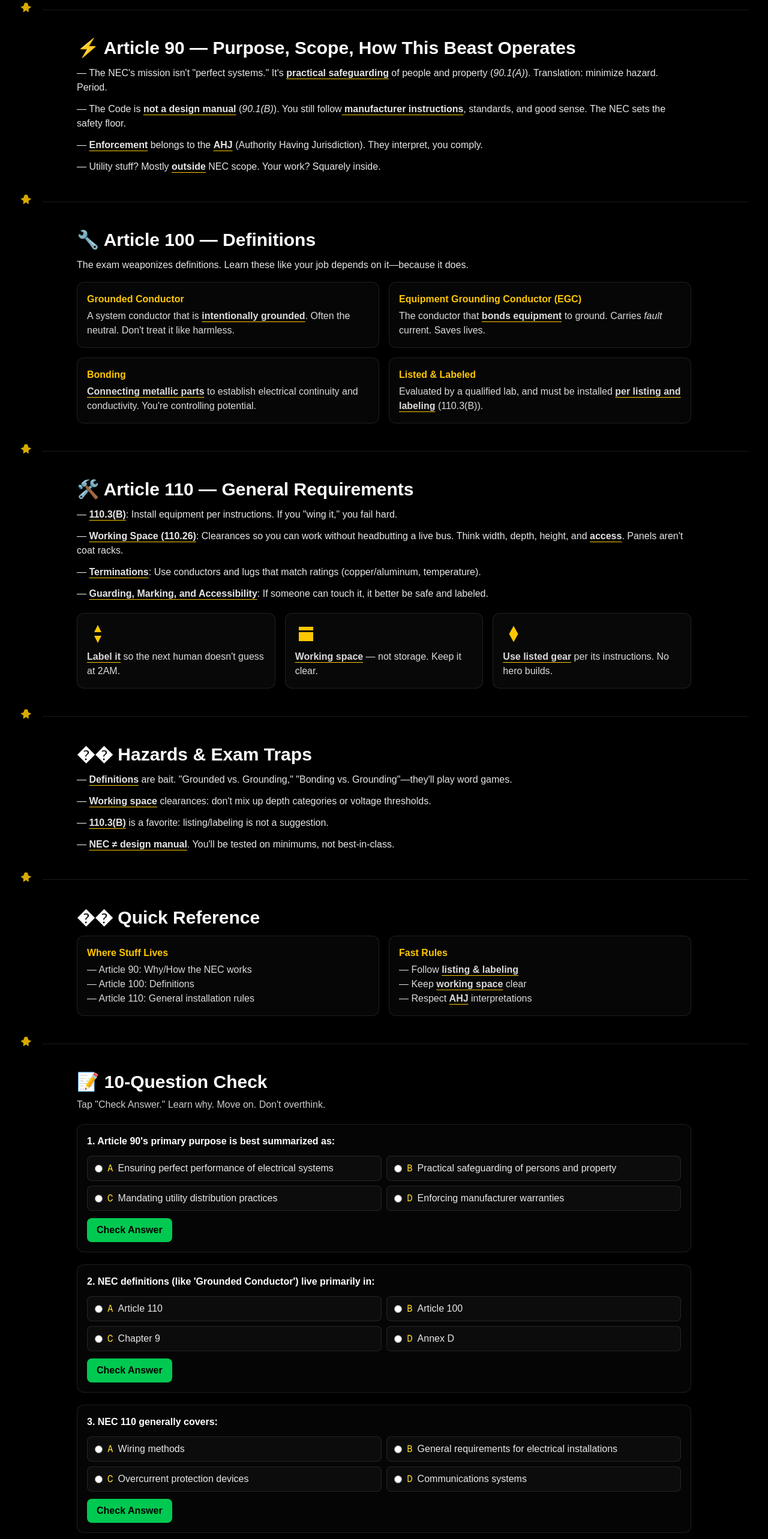
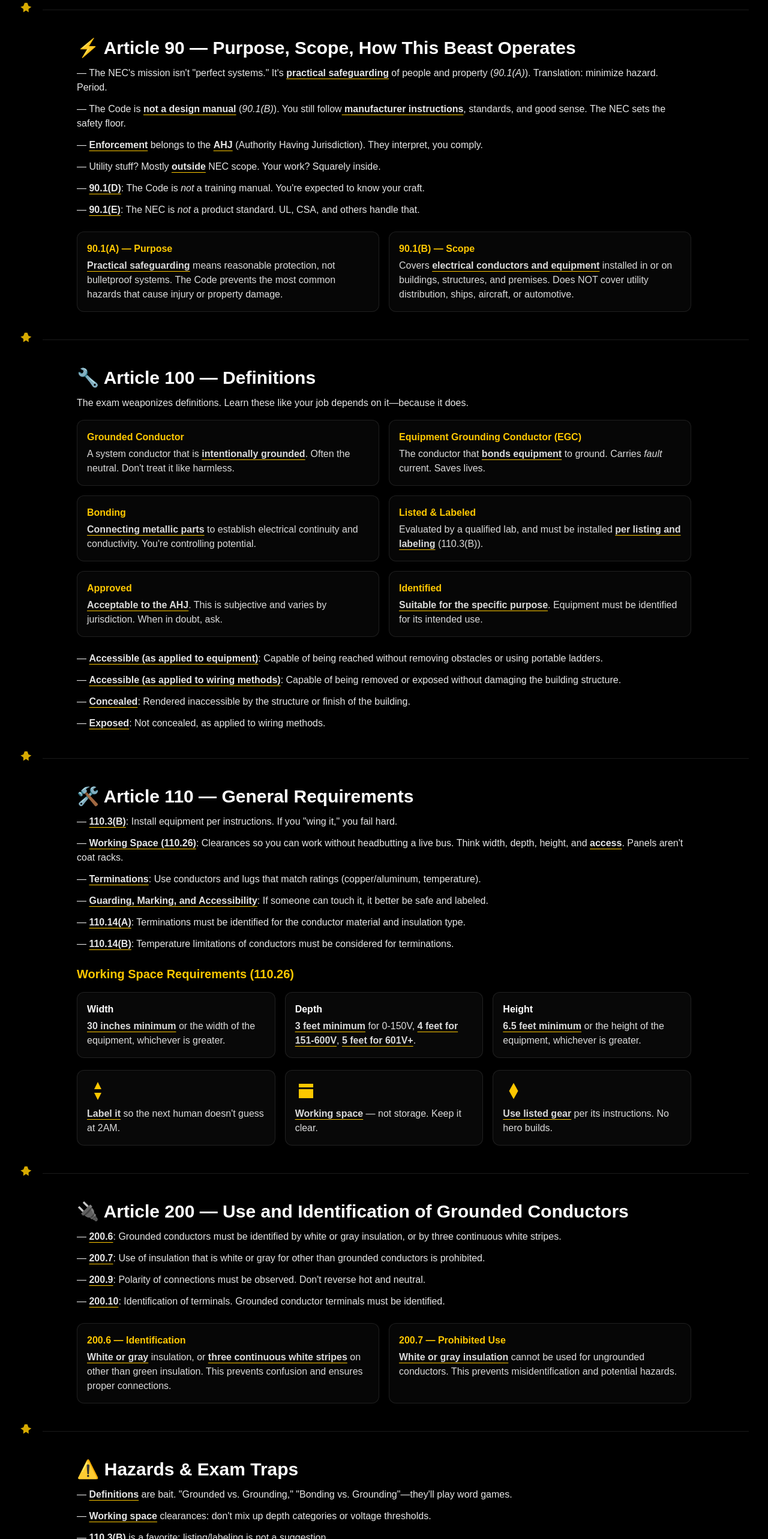
Before and after one commit to tommythorne/ohmwork-guide, a Next.js app: page /modules/module-01 in a window 1280 px wide. Shown: the part 234-2800 px from the top of the page at 60% size. Built offline with nearby package versions, Linux system fonts and the light colour scheme.

Commit message:
Enhance Module 1 with deeper Chapter 1 content, Article 200, and expanded quiz

```diff
--- a/app/modules/module-01/page.tsx
+++ b/app/modules/module-01/page.tsx
@@ -170,6 +170,34 @@ const quiz: Q[] = [
     why:
       "OCP details/coordination are addressed later (e.g., Chapters 2 & 4+). Chapter 1 covers purpose, scope, definitions, general requirements.",
   },
+  {
+    id: 11,
+    stem:
+      "Equipment grounding conductors must be:",
+    choices: [
+      { key: "A", text: "The same size as circuit conductors" },
+      { key: "B", text: "Properly sized per Table 250.122" },
+      { key: "C", text: "Always #12 AWG minimum" },
+      { key: "D", text: "The same color as neutral conductors" },
+    ],
+    answer: "B",
+    why:
+      "NEC 250.122 — EGC sizing follows Table 250.122 based on OCP device rating, not conductor size.",
+  },
+  {
+    id: 12,
+    stem:
+      "Working space depth requirements vary by:",
+    choices: [
+      { key: "A", text: "Equipment voltage and access type" },
+      { key: "B", text: "Room temperature only" },
+      { key: "C", text: "Contractor preference" },
+      { key: "D", text: "Building height" },
+    ],
+    answer: "A",
+    why:
+      "NEC 110.26(A)(1) — Working space depth depends on voltage and whether access is from one side or both sides.",
+  },
 ];
 
 export default function Ch1General() {
@@ -221,6 +249,30 @@ export default function Ch1General() {
           <p>
             — Utility stuff? Mostly <HL>outside</HL> NEC scope. Your work? Squarely inside.
           </p>
+          <p>
+            — <HL>90.1(D)</HL>: The Code is <span className="italic">not</span> a training manual. You're expected to know your craft.
+          </p>
+          <p>
+            — <HL>90.1(E)</HL>: The NEC is <span className="italic">not</span> a product standard. UL, CSA, and others handle that.
+          </p>
+        </div>
+
+        {/* Enhanced Article 90 details */}
+        <div className="mt-6 grid md:grid-cols-2 gap-4">
+          <div className="rounded-xl border border-white/10 p-4 bg-white/[0.025]">
+            <h3 className="font-bold text-yellow-400">90.1(A) — Purpose</h3>
+            <p className="text-white/85 mt-1">
+              <HL>Practical safeguarding</HL> means reasonable protection, not bulletproof systems. The Code prevents
+              the most common hazards that cause injury or property damage.
+            </p>
+          </div>
+          <div className="rounded-xl border border-white/10 p-4 bg-white/[0.025]">
+            <h3 className="font-bold text-yellow-400">90.1(B) — Scope</h3>
+            <p className="text-white/85 mt-1">
+              Covers <HL>electrical conductors and equipment</HL> installed in or on buildings, structures, and premises.
+              Does NOT cover utility distribution, ships, aircraft, or automotive.
+            </p>
+          </div>
         </div>
       </section>
 
@@ -257,6 +309,34 @@ export default function Ch1General() {
               Evaluated by a qualified lab, and must be installed <HL>per listing and labeling</HL> (110.3(B)).
             </p>
           </div>
+          <div className="rounded-xl border border-white/10 p-4 bg-white/[0.025]">
+            <h3 className="font-bold text-yellow-400">Approved</h3>
+            <p className="text-white/85 mt-1">
+              <HL>Acceptable to the AHJ</HL>. This is subjective and varies by jurisdiction. When in doubt, ask.
+            </p>
+          </div>
+          <div className="rounded-xl border border-white/10 p-4 bg-white/[0.025]">
+            <h3 className="font-bold text-yellow-400">Identified</h3>
+            <p className="text-white/85 mt-1">
+              <HL>Suitable for the specific purpose</HL>. Equipment must be identified for its intended use.
+            </p>
+          </div>
+        </div>
+
+        {/* Additional critical definitions */}
+        <div className="mt-6 space-y-3 text-white/90">
+          <p>
+            — <HL>Accessible (as applied to equipment)</HL>: Capable of being reached without removing obstacles or using portable ladders.
+          </p>
+          <p>
+            — <HL>Accessible (as applied to wiring methods)</HL>: Capable of being removed or exposed without damaging the building structure.
+          </p>
+          <p>
+            — <HL>Concealed</HL>: Rendered inaccessible by the structure or finish of the building.
+          </p>
+          <p>
+            — <HL>Exposed</HL>: Not concealed, as applied to wiring methods.
+          </p>
         </div>
       </section>
 
@@ -279,6 +359,37 @@ export default function Ch1General() {
           <p>
             — <HL>Guarding, Marking, and Accessibility</HL>: If someone can touch it, it better be safe and labeled.
           </p>
+          <p>
+            — <HL>110.14(A)</HL>: Terminations must be identified for the conductor material and insulation type.
+          </p>
+          <p>
+            — <HL>110.14(B)</HL>: Temperature limitations of conductors must be considered for terminations.
+          </p>
+        </div>
+
+        {/* Enhanced working space details */}
+        <div className="mt-6 space-y-4">
+          <h3 className="text-xl font-bold text-yellow-400">Working Space Requirements (110.26)</h3>
+          <div className="grid md:grid-cols-3 gap-4">
+            <div className="rounded-xl border border-white/10 p-4 bg-white/[0.03]">
+              <h4 className="font-bold text-white">Width</h4>
+              <p className="text-white/85 mt-1">
+                <HL>30 inches minimum</HL> or the width of the equipment, whichever is greater.
+              </p>
+            </div>
+            <div className="rounded-xl border border-white/10 p-4 bg-white/[0.03]">
+              <h4 className="font-bold text-white">Depth</h4>
+              <p className="text-white/85 mt-1">
+                <HL>3 feet minimum</HL> for 0-150V, <HL>4 feet for 151-600V</HL>, <HL>5 feet for 601V+</HL>.
+              </p>
+            </div>
+            <div className="rounded-xl border border-white/10 p-4 bg-white/[0.03]">
+              <h4 className="font-bold text-white">Height</h4>
+              <p className="text-white/85 mt-1">
+                <HL>6.5 feet minimum</HL> or the height of the equipment, whichever is greater.
+              </p>
+            </div>
+          </div>
         </div>
 
         {/* Tiny visual card row */}
@@ -312,9 +423,48 @@ export default function Ch1General() {
 
       <Divider />
 
-      {/* �� Hazards & Exam Traps */}
+      {/* 🔌 Article 200 — Use and Identification of Grounded Conductors */}
       <section className="mx-auto max-w-5xl">
-        <h2 className="text-2xl md:text-3xl font-bold">�� Hazards & Exam Traps</h2>
+        <h2 className="text-2xl md:text-3xl font-bold">🔌 Article 200 — Use and Identification of Grounded Conductors</h2>
+        <div className="mt-3 space-y-3 text-white/90">
+          <p>
+            — <HL>200.6</HL>: Grounded conductors must be identified by white or gray insulation, or by three continuous white stripes.
+          </p>
+          <p>
+            — <HL>200.7</HL>: Use of insulation that is white or gray for other than grounded conductors is prohibited.
+          </p>
+          <p>
+            — <HL>200.9</HL>: Polarity of connections must be observed. Don't reverse hot and neutral.
+          </p>
+          <p>
+            — <HL>200.10</HL>: Identification of terminals. Grounded conductor terminals must be identified.
+          </p>
+        </div>
+
+        {/* Grounded conductor identification details */}
+        <div className="mt-6 grid md:grid-cols-2 gap-4">
+          <div className="rounded-xl border border-white/10 p-4 bg-white/[0.025]">
+            <h3 className="font-bold text-yellow-400">200.6 — Identification</h3>
+            <p className="text-white/85 mt-1">
+              <HL>White or gray</HL> insulation, or <HL>three continuous white stripes</HL> on other than green insulation.
+              This prevents confusion and ensures proper connections.
+            </p>
+          </div>
+          <div className="rounded-xl border border-white/10 p-4 bg-white/[0.025]">
+            <h3 className="font-bold text-yellow-400">200.7 — Prohibited Use</h3>
+            <p className="text-white/85 mt-1">
+              <HL>White or gray insulation</HL> cannot be used for ungrounded conductors. This prevents
+              misidentification and potential hazards.
+            </p>
+          </div>
+        </div>
+      </section>
+
+      <Divider />
+
+      {/* ⚠️ Hazards & Exam Traps */}
+      <section className="mx-auto max-w-5xl">
+        <h2 className="text-2xl md:text-3xl font-bold">⚠️ Hazards & Exam Traps</h2>
         <div className="mt-3 space-y-3 text-white/90">
           <p>
             — <HL>Definitions</HL> are bait. "Grounded vs. Grounding," "Bonding vs. Grounding"—they'll play word games.
@@ -328,12 +478,33 @@ export default function Ch1General() {
           <p>
             — <HL>NEC ≠ design manual</HL>. You'll be tested on minimums, not best‑in‑class.
           </p>
+          <p>
+            — <HL>Article 200</HL> identification rules: white/gray conductors must be grounded conductors.
+          </p>
+          <p>
+            — <HL>Working space access</HL>: equipment must be accessible for operation and maintenance.
+          </p>
+          <p>
+            — <HL>Temperature ratings</HL>: conductor insulation must match termination temperature ratings.
+          </p>
+        </div>
+
+        {/* Common exam mistakes */}
+        <div className="mt-6 rounded-xl border border-yellow-400/30 p-4 bg-yellow-400/10">
+          <h3 className="font-bold text-yellow-400">🚨 Common Exam Mistakes</h3>
+          <div className="mt-2 space-y-2 text-white/90">
+            <p>• Confusing "grounded" vs "grounding" conductors</p>
+            <p>• Forgetting working space requirements vary by voltage</p>
+            <p>• Ignoring manufacturer instructions (110.3(B))</p>
+            <p>• Mixing up accessibility requirements for equipment vs wiring</p>
+            <p>• Forgetting temperature limitations for terminations</p>
+          </div>
         </div>
       </section>
 
       <Divider />
 
-      {/* 🧠 Quick Reference (tiny) */}
+      {/* 🧠 Quick Reference (enhanced) */}
       <section className="mx-auto max-w-5xl">
         <h2 className="text-2xl md:text-3xl font-bold">�� Quick Reference</h2>
         <div className="mt-3 grid md:grid-cols-2 gap-4">
@@ -342,7 +513,8 @@ export default function Ch1General() {
             <p className="text-white/85 mt-1">
               — Article 90: Why/How the NEC works<br />
               — Article 100: Definitions<br />
-              — Article 110: General installation rules
+              — Article 110: General installation rules<br />
+              — Article 200: Grounded conductor identification
             </p>
           </div>
           <div className="rounded-xl border border-white/10 p-4 bg-white/[0.025]">
@@ -350,7 +522,28 @@ export default function Ch1General() {
             <p className="text-white/85 mt-1">
               — Follow <HL>listing & labeling</HL><br />
               — Keep <HL>working space</HL> clear<br />
-              — Respect <HL>AHJ</HL> interpretations
+              — Respect <HL>AHJ</HL> interpretations<br />
+              — Identify <HL>grounded conductors</HL> properly
+            </p>
+          </div>
+        </div>
+
+        {/* Additional quick reference */}
+        <div className="mt-4 grid md:grid-cols-2 gap-4">
+          <div className="rounded-xl border border-white/10 p-4 bg-white/[0.025]">
+            <h3 className="font-bold text-yellow-400">Working Space Depths</h3>
+            <p className="text-white/85 mt-1">
+              0-150V: <HL>3 feet</HL><br />
+              151-600V: <HL>4 feet</HL><br />
+              601V+: <HL>5 feet</HL>
+            </p>
+          </div>
+          <div className="rounded-xl border border-white/10 p-4 bg-white/[0.025]">
+            <h3 className="font-bold text-yellow-400">Critical Definitions</h3>
+            <p className="text-white/85 mt-1">
+              <HL>Grounded</HL>: Intentionally connected to earth<br />
+              <HL>Grounding</HL>: Equipment connected to ground<br />
+              <HL>Bonding</HL>: Metallic parts connected together
             </p>
           </div>
         </div>
@@ -358,9 +551,9 @@ export default function Ch1General() {
 
       <Divider />
 
-      {/* 📝 Quiz */}
+      {/* �� Enhanced Quiz */}
       <section className="mx-auto max-w-5xl">
-        <h2 className="text-2xl md:text-3xl font-bold">📝 10‑Question Check</h2>
+        <h2 className="text-2xl md:text-3xl font-bold">📝 12‑Question Check</h2>
         <p className="text-white/80 mt-2">
           Tap "Check Answer." Learn why. Move on. Don't overthink.
         </p>
@@ -416,7 +609,7 @@ export default function Ch1General() {
         <Link href="/intro" className="text-white/70 hover:text-white transition">
           ← Back to TOC
         </Link>
-        <Link href="/modules/module-2" className="text-white/70 hover:text-white transition">
+        <Link href="/modules/module-02" className="text-white/70 hover:text-white transition">
           Next: Ch 2 — Wiring & Protection →
         </Link>
       </div>
```
